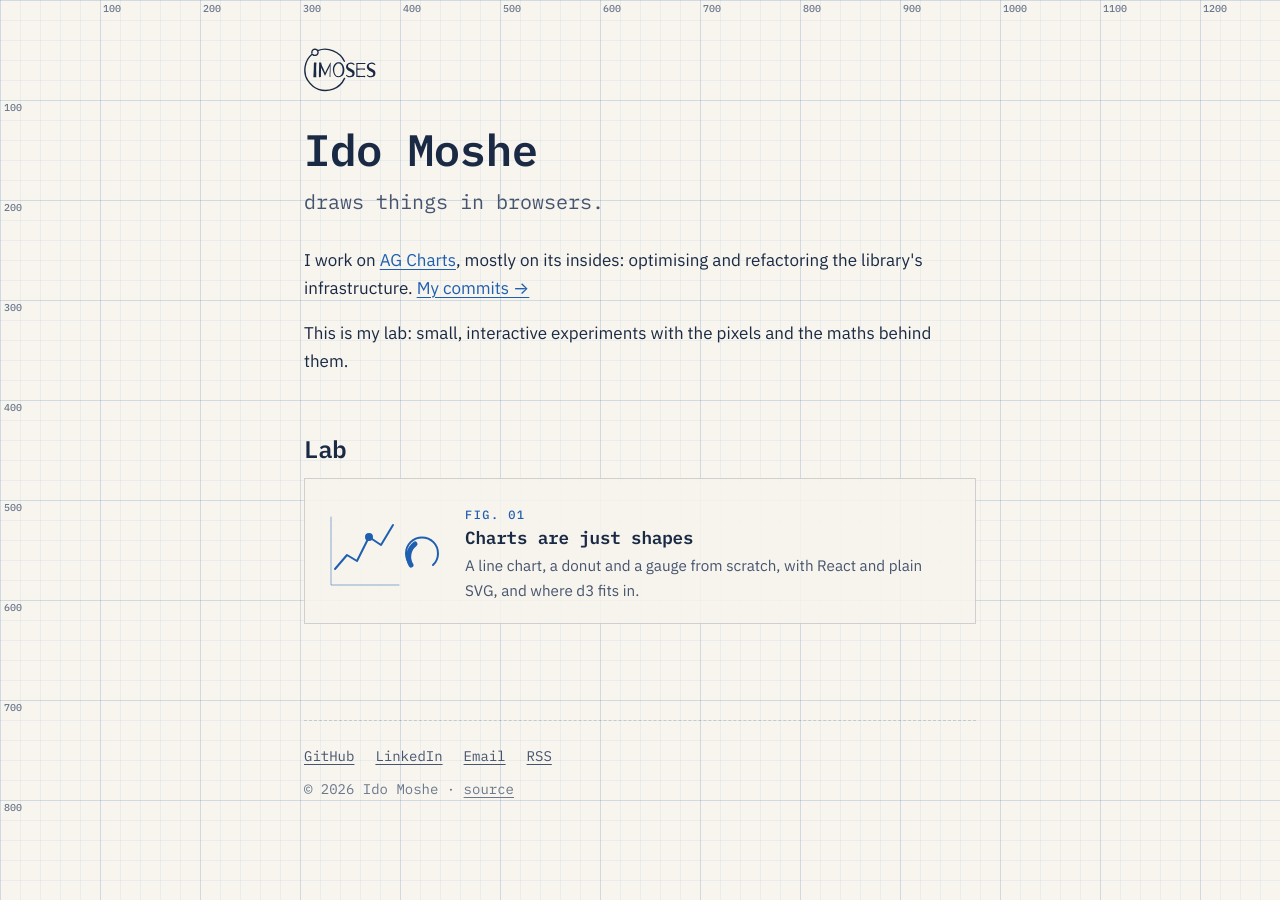
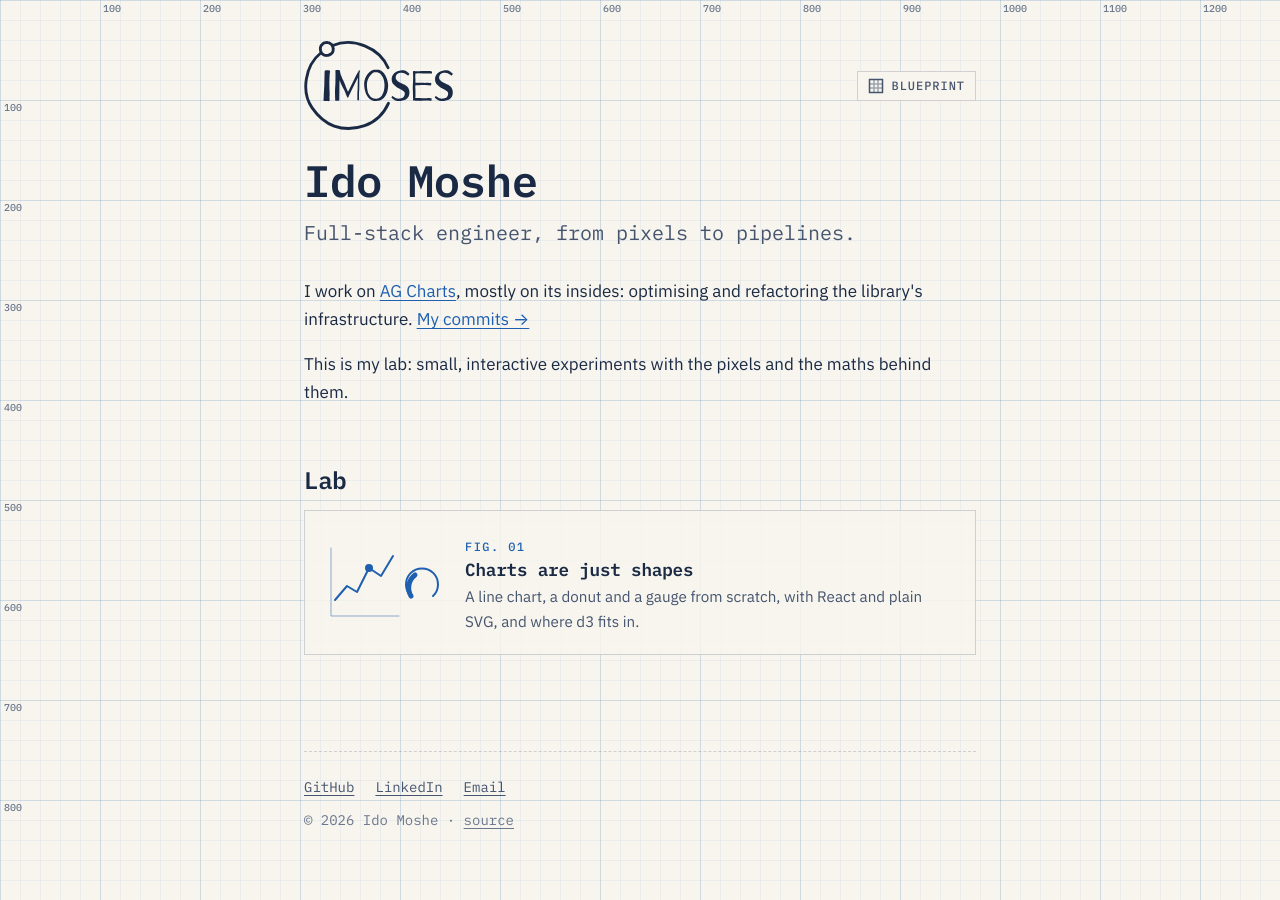
Before and after one commit to iMoses/imoses.github.io, a Jekyll site: the page built from index.html, in a window 1280 px wide. Built offline with Jekyll 4.4.1, drawn with Linux system fonts in a browser that asks for light colours.

Commit message:
Design feedback: crosshair under text, bigger logo, theme switch, no RSS
- Crosshair renders beneath page content so it never covers text
- Logo roughly doubled, responsive
- Paper/Blueprint switch in the header (OS default, choice remembered)
- Remove RSS link and jekyll-feed
- Broaden tagline beyond charts

Co-Authored-By: Claude Opus 5.5 <noreply@anthropic.com>
Claude-Session: https://claude.ai/code/session_01QMzcLHPSLQaz9ZKnCPbxQH

```diff
--- a/Gemfile
+++ b/Gemfile
@@ -3,7 +3,6 @@ source "https://rubygems.org"
 gem "jekyll", "~> 4.4"
 
 group :jekyll_plugins do
-  gem "jekyll-feed", "~> 0.17"
   gem "jekyll-seo-tag", "~> 2.8"
 end
 
--- a/_config.yml
+++ b/_config.yml
@@ -1,7 +1,7 @@
 title: Ido Moshe
-tagline: draws things in browsers
+tagline: Full-stack engineer, from pixels to pipelines
 description: >-
-  Ido Moshe (iMoses) — a lab of small, interactive experiments with SVG, canvas and charts.
+  Ido Moshe (iMoses) — full-stack engineer. A lab of small, interactive experiments.
 author: Ido Moshe
 url: https://imoses.me
 lang: en
@@ -20,7 +20,6 @@ defaults:
       layout: entry
 
 plugins:
-  - jekyll-feed
   - jekyll-seo-tag
 
 sass:
--- a/_layouts/root.html
+++ b/_layouts/root.html
@@ -5,8 +5,10 @@
   <meta charset="utf-8"/>
   <meta name="viewport" content="width=device-width,initial-scale=1"/>
   <meta name="color-scheme" content="light dark"/>
+  <script>
+    try { const t = localStorage.getItem('theme'); if (t) document.documentElement.dataset.theme = t; } catch {}
+  </script>
   {% seo %}
-  {% feed_meta %}
   <link rel="icon" href="/assets/icon.svg" type="image/svg+xml"/>
   <link rel="preconnect" href="https://fonts.googleapis.com"/>
   <link rel="preconnect" href="https://fonts.gstatic.com" crossorigin/>
@@ -23,6 +25,12 @@
   <div class="ruler ruler-y" aria-hidden="true"></div>
   <header class="site-header">
     <a class="logo" href="/" aria-label="{{ site.title }} — home">{% include logo.svg %}</a>
+    <button class="theme-toggle" type="button" hidden>
+      <svg viewBox="0 0 16 16" fill="none" stroke="currentColor" stroke-width="1.5" aria-hidden="true">
+        <rect x="1.5" y="1.5" width="13" height="13"/><path d="M1.5 6h13M1.5 10h13M6 1.5v13M10 1.5v13" opacity=".5"/>
+      </svg>
+      <span></span>
+    </button>
   </header>
   <main>{{ content }}</main>
   <footer class="site-footer">
@@ -30,7 +38,6 @@
       <a href="{{ site.data.contact.github }}">GitHub</a>
       <a href="{{ site.data.contact.linkedin }}">LinkedIn</a>
       <a href="mailto:{{ site.data.contact.email }}">Email</a>
-      <a href="/feed.xml">RSS</a>
     </nav>
     <p>© {{ site.time | date: '%Y' }} {{ site.author }} · <a href="{{ site.data.contact.repository }}">source</a></p>
   </footer>
--- a/assets/site.js
+++ b/assets/site.js
@@ -24,6 +24,24 @@
   }
 
   drawRulers();
+
+  // Paper (light) / Blueprint (dark) switch. Defaults to the OS setting; a choice is remembered.
+  const toggle = document.querySelector('.theme-toggle');
+  const root = document.documentElement;
+  const osDark = matchMedia('(prefers-color-scheme: dark)');
+  const isDark = () => (root.dataset.theme ?? (osDark.matches ? 'dark' : 'light')) === 'dark';
+  const setToggleLabel = () => {
+    toggle.querySelector('span').textContent = isDark() ? 'Paper' : 'Blueprint';
+    toggle.setAttribute('aria-label', `Switch to ${isDark() ? 'paper (light)' : 'blueprint (dark)'} theme`);
+  };
+  toggle.addEventListener('click', () => {
+    root.dataset.theme = isDark() ? 'light' : 'dark';
+    try { localStorage.setItem('theme', root.dataset.theme); } catch {}
+    setToggleLabel();
+  });
+  osDark.addEventListener('change', setToggleLabel);
+  toggle.hidden = false;
+  setToggleLabel();
   new ResizeObserver(drawRulers).observe(document.body);
 
   if (!matchMedia('(hover: hover) and (pointer: fine)').matches) return;
--- a/css/styles.scss
+++ b/css/styles.scss
@@ -110,6 +110,8 @@ body {
 }
 
 main, .site-header, .site-footer {
+  position: relative;
+  z-index: 1;
   max-width: var(--measure);
   margin-inline: auto;
 }
@@ -187,7 +189,7 @@ hr {
   pointer-events: none;
   opacity: 0;
   transition: opacity 150ms;
-  z-index: 10;
+  z-index: 0; // drawn on the paper, under the text
 
   &.on { opacity: 1; }
 
@@ -217,16 +219,39 @@ hr {
 // ——— Chrome ———
 
 .site-header {
-  padding: 48px 0 24px;
+  display: flex;
+  align-items: center;
+  justify-content: space-between;
+  gap: 16px;
+  padding: 40px 0 24px;
 
   .logo {
     display: inline-block;
     color: var(--ink);
 
-    svg { display: block; width: 72px; height: auto; }
+    svg { display: block; width: clamp(110px, 28vw, 150px); height: auto; }
 
     &:hover { color: var(--accent); }
   }
+}
+
+.theme-toggle {
+  display: inline-flex;
+  align-items: center;
+  gap: 8px;
+  padding: 6px 10px;
+  font: 500 0.75rem/1 var(--font-mono);
+  letter-spacing: 0.08em;
+  text-transform: uppercase;
+  color: var(--ink-2);
+  background: var(--paper);
+  border: 1px solid var(--rule);
+  cursor: pointer;
+
+  &:hover { color: var(--accent); border-color: var(--accent); }
+  &[hidden] { display: none; }
+
+  svg { width: 16px; height: 16px; }
 }
 
 .site-footer {
```
Also changed, not shown: AGENTS.md (+7 -2 lines), docs/PROFILE.md (+2 -1 lines), Gemfile.lock.
